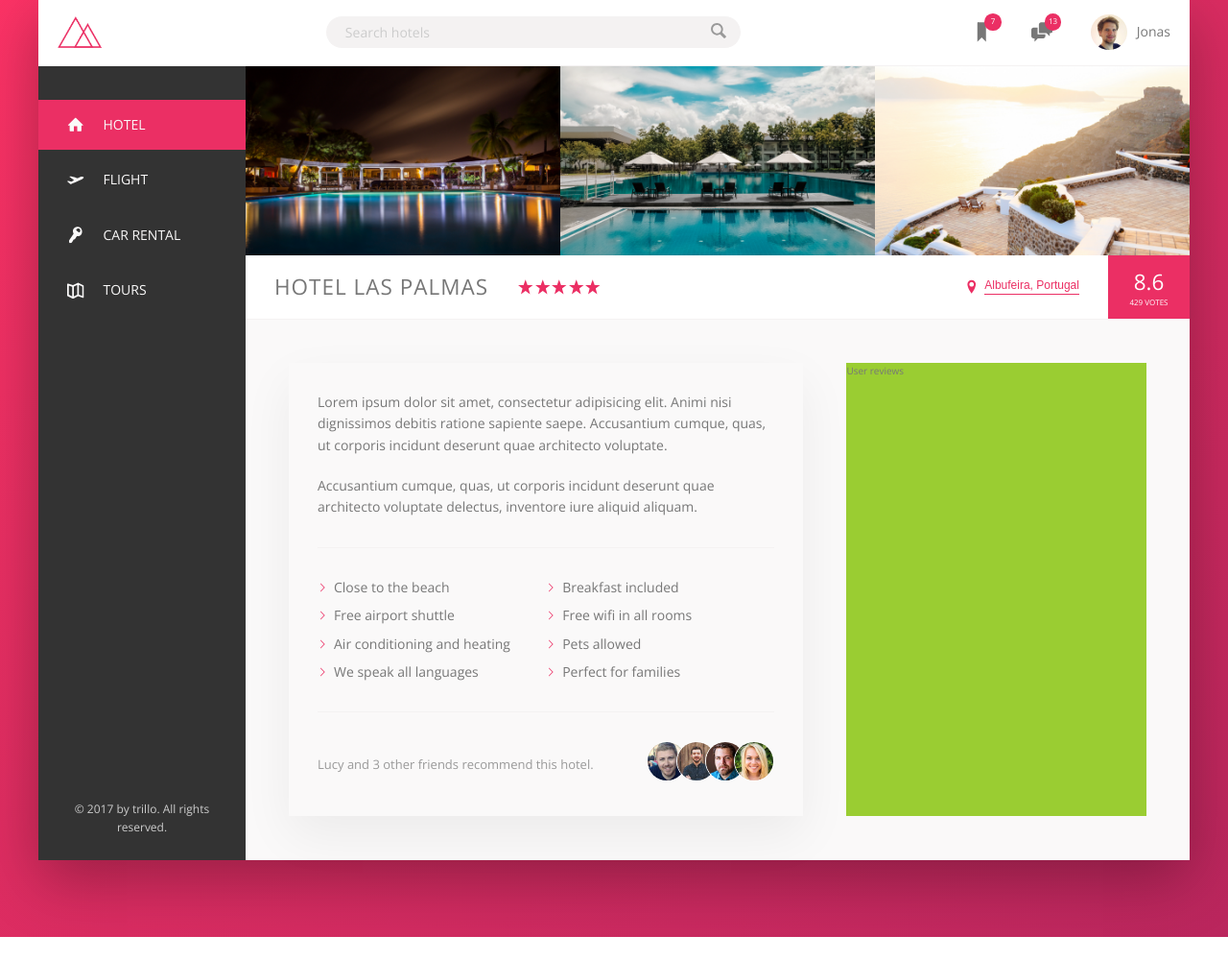
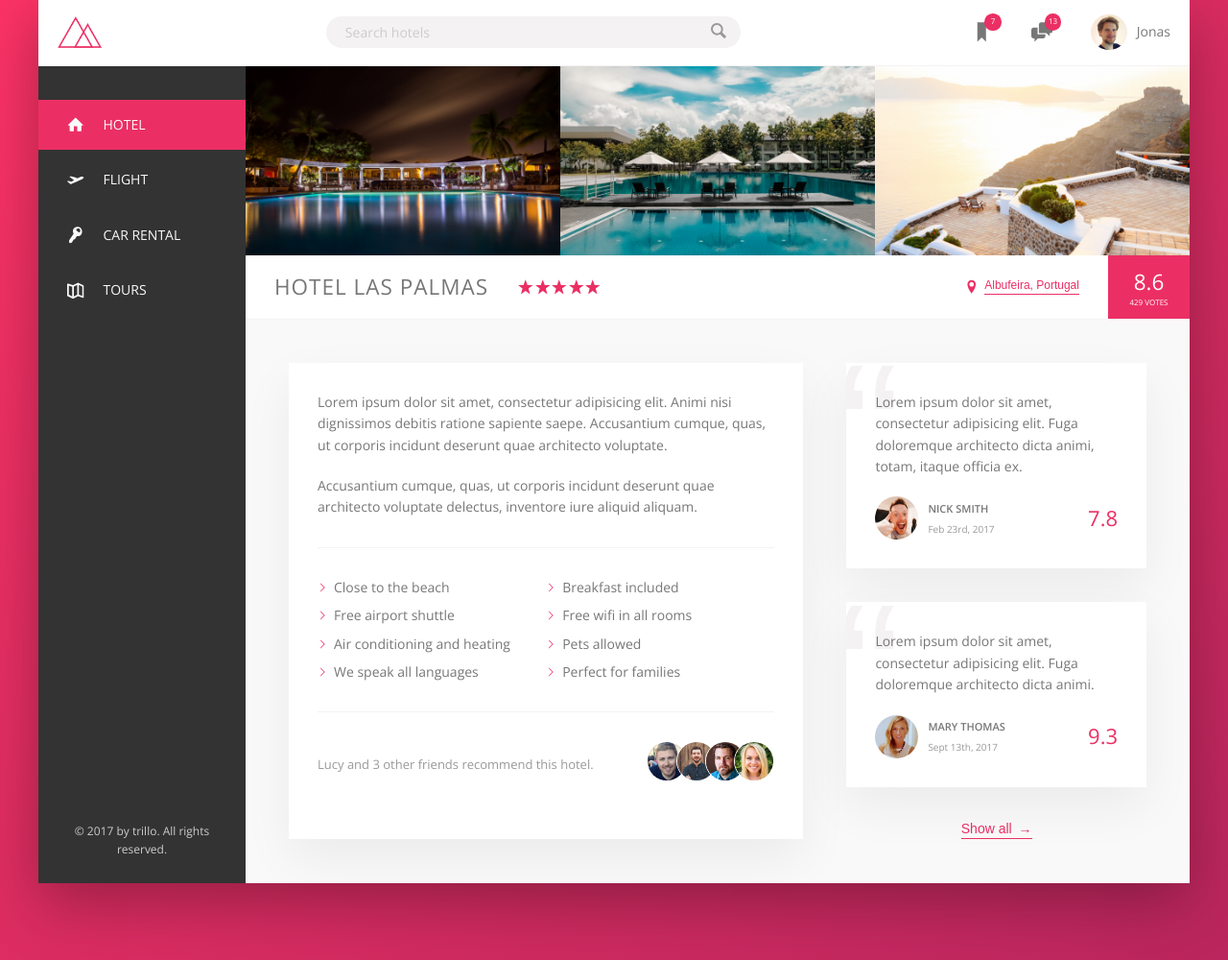
Before and after one commit to ccquach/advanced-css-and-sass-course, a PHP site: page / in a window 1280 px wide. Shown: the part 81-1081 px from the top of the page at 96% size. Before the commit the page ends 1057 px from the top, so only its background shows below. Run offline with PHP 8.4, Linux system fonts and the light colour scheme.

Commit message:
Trillo - add user reviews

```diff
--- a/Trillo/css/style.css
+++ b/Trillo/css/style.css
@@ -62,8 +62,13 @@ body {
   background-color: transparent;
   cursor: pointer;
   transition: all 0.2s ease-out; }
+  .btn-inline span {
+    margin-left: 3px;
+    transition: margin-left 0.2s ease-out; }
   .btn-inline:hover {
     color: var(--color-grey-dark-1); }
+    .btn-inline:hover span {
+      margin-left: 0.8rem; }
   .btn-inline:focus {
     outline: none;
     animation: pulsate 1s infinite; }
@@ -106,6 +111,50 @@ body {
     border: 1px solid var(--color-white); }
     .recommend__photo:not(:last-child) {
       margin-right: -1.5rem; }
+
+.review {
+  background-color: var(--color-white);
+  box-shadow: var(--shadow-light);
+  padding: 3rem;
+  margin-bottom: 3.5rem;
+  position: relative;
+  overflow: hidden; }
+  .review::before {
+    content: '\201C';
+    position: absolute;
+    top: -2.75rem;
+    left: -1rem;
+    line-height: 1;
+    font-size: 20rem;
+    font-family: sans-serif;
+    color: var(--color-grey-light-2);
+    z-index: 1; }
+  .review__text {
+    margin-bottom: 2rem;
+    position: relative;
+    z-index: 10; }
+  .review__user {
+    display: flex;
+    align-items: center; }
+    .review__user-box {
+      margin-right: auto; }
+    .review__user-name {
+      text-transform: uppercase;
+      font-size: 1.1rem;
+      font-weight: 600;
+      margin-bottom: 0.4rem; }
+    .review__user-date {
+      font-size: 1rem;
+      color: var(--color-grey-dark-3); }
+  .review__photo {
+    height: 4.5rem;
+    width: 4.5rem;
+    border-radius: 50%;
+    margin-right: 1rem; }
+  .review__rating {
+    font-size: 2.2rem;
+    font-weight: 300;
+    color: var(--color-primary); }
 
 .search {
   flex: 0 0 40%;
@@ -164,18 +213,16 @@ body {
   flex: 1; }
 
 .detail {
-  display: flex;
-  padding: 4.5rem;
-  background-color: var(--color-grey-light-1);
-  border-bottom: var(--line); }
+  display: flex; }
 
 .description {
-  flex: 0 0 60%;
-  margin-right: 4.5rem; }
+  flex: 0 0 60%; }
 
 .user-reviews {
-  background-color: yellowgreen;
-  flex: 1; }
+  flex: 1;
+  display: flex;
+  flex-direction: column;
+  align-items: center; }
 
 .header {
   background-color: var(--color-white);
@@ -226,9 +273,7 @@ body {
 
 .main-view {
   background-color: var(--color-white); }
-  .main-view .description {
-    box-shadow: var(--shadow-light);
-    padding: 3rem;
+  .main-view > * {
     font-size: 1.4rem; }
 
 .sidebar {
@@ -319,10 +364,21 @@ body {
     flex-direction: column;
     justify-content: center;
     align-items: center; }
-    .main-view .overview__rating--average {
+    .main-view .overview__rating-average {
       font-size: 2.25rem;
       font-weight: 300;
       margin-bottom: -3px; }
-    .main-view .overview__rating--count {
+    .main-view .overview__rating-count {
       font-size: 0.8rem;
       text-transform: uppercase; }
+
+.main-view .detail {
+  padding: 4.5rem;
+  background-color: var(--color-grey-light-1);
+  border-bottom: var(--line); }
+
+.main-view .description {
+  background-color: var(--color-white);
+  box-shadow: var(--shadow-light);
+  padding: 3rem;
+  margin-right: 4.5rem; }
--- a/Trillo/index.html
+++ b/Trillo/index.html
@@ -145,13 +145,14 @@
           </div>
           <!-- RATING -->
           <div class="overview__rating">
-            <div class="overview__rating--average">8.6</div>
-            <div class="overview__rating--count">429 votes</div>
+            <div class="overview__rating-average">8.6</div>
+            <div class="overview__rating-count">429 votes</div>
           </div>
         </div>
 
         <!-- DETAIL -->
         <div class="detail">
+          <!-- DESCRIPTION -->
           <div class="description">
             <p class="paragraph">
               Lorem ipsum dolor sit amet, consectetur adipisicing elit. Animi nisi dignissimos debitis ratione sapiente saepe. Accusantium
@@ -182,8 +183,37 @@
               </div>
             </div>
           </div>
+          <!-- USER REVIEWS -->
           <div class="user-reviews">
-            User reviews
+            <figure class="review">
+              <blockquote class="review__text">
+                Lorem ipsum dolor sit amet, consectetur adipisicing elit. Fuga doloremque architecto dicta animi, totam, itaque officia ex.
+              </blockquote>
+              <figcaption class="review__user">
+                <img src="./img/user-1.jpg" alt="User 1" class="review__photo">
+                <div class="review__user-box">
+                  <p class="review__user-name">Nick Smith</p>
+                  <p class="review__user-date">Feb 23rd, 2017</p>
+                </div>
+                <div class="review__rating">7.8</div>
+              </figcaption>
+            </figure>
+            <figure class="review">
+              <blockquote class="review__text">
+                Lorem ipsum dolor sit amet, consectetur adipisicing elit. Fuga doloremque architecto dicta animi.
+              </blockquote>
+              <figcaption class="review__user">
+                <img src="./img/user-2.jpg" alt="User 1" class="review__photo">
+                <div class="review__user-box">
+                  <p class="review__user-name">Mary Thomas</p>
+                  <p class="review__user-date">Sept 13th, 2017</p>
+                </div>
+                <div class="review__rating">9.3</div>
+              </figcaption>
+            </figure>
+            <button class="btn-inline">Show all
+              <span>&rarr;</span>
+            </button>
           </div>
         </div>
       </main>
--- a/Trillo/sass/components/_button.scss
+++ b/Trillo/sass/components/_button.scss
@@ -9,8 +9,17 @@
   cursor: pointer;
   transition: all 0.2s ease-out;
 
+  & span {
+    margin-left: 3px;
+    transition: margin-left 0.2s ease-out;
+  }
+
   &:hover {
     color: var(--color-grey-dark-1);
+
+    span {
+      margin-left: 0.8rem;
+    }
   }
 
   &:focus {
--- /dev/null
+++ b/Trillo/sass/components/_review.scss
@@ -0,0 +1,60 @@
+.review {
+  background-color: var(--color-white);
+  box-shadow: var(--shadow-light);
+  padding: 3rem;
+  margin-bottom: 3.5rem;
+  position: relative;
+  overflow: hidden;
+
+  &::before {
+    content: '\201C';
+    position: absolute;
+    top: -2.75rem;
+    left: -1rem;
+    line-height: 1;
+    font-size: 20rem;
+    font-family: sans-serif;
+    color: var(--color-grey-light-2);
+    z-index: 1;
+  }
+
+  &__text {
+    margin-bottom: 2rem;
+    position: relative;
+    z-index: 10;
+  }
+
+  &__user {
+    display: flex;
+    align-items: center;
+
+    &-box {
+      margin-right: auto;
+    }
+
+    &-name {
+      text-transform: uppercase;
+      font-size: 1.1rem;
+      font-weight: 600;
+      margin-bottom: 0.4rem;
+    }
+
+    &-date {
+      font-size: 1rem;
+      color: var(--color-grey-dark-3);
+    }
+  }
+
+  &__photo {
+    height: 4.5rem;
+    width: 4.5rem;
+    border-radius: 50%;
+    margin-right: 1rem;
+  }
+
+  &__rating {
+    font-size: 2.2rem;
+    font-weight: 300;
+    color: var(--color-primary);
+  }
+}
--- a/Trillo/sass/layout/_layout.scss
+++ b/Trillo/sass/layout/_layout.scss
@@ -25,17 +25,16 @@
 
 .detail {
   display: flex;
-  padding: 4.5rem;
-  background-color: var(--color-grey-light-1);
-  border-bottom: var(--line);
 }
 
 .description {
   flex: 0 0 60%;
-  margin-right: 4.5rem;
 }
 
 .user-reviews {
-  background-color: yellowgreen;
   flex: 1;
+
+  display: flex;
+  flex-direction: column;
+  align-items: center;
 }
--- a/Trillo/sass/layout/_main-view.scss
+++ b/Trillo/sass/layout/_main-view.scss
@@ -1,9 +1,7 @@
 .main-view {
   background-color: var(--color-white);
 
-  .description {
-    box-shadow: var(--shadow-light);
-    padding: 3rem;
+  & > * {
     font-size: 1.4rem;
   }
 }
--- a/Trillo/sass/main.scss
+++ b/Trillo/sass/main.scss
@@ -8,6 +8,7 @@
 @import './components/button';
 @import './components/list';
 @import './components/recommend';
+@import './components/review';
 @import './components/search';
 
 @import './layout/layout';
--- a/Trillo/sass/pages/_hotel.scss
+++ b/Trillo/sass/pages/_hotel.scss
@@ -62,16 +62,31 @@
       justify-content: center;
       align-items: center;
 
-      &--average {
+      &-average {
         font-size: 2.25rem;
         font-weight: 300;
         margin-bottom: -3px;
       }
 
-      &--count {
+      &-count {
         font-size: 0.8rem;
         text-transform: uppercase;
       }
     }
   }
+
+  // DETAIL
+
+  .detail {
+    padding: 4.5rem;
+    background-color: var(--color-grey-light-1);
+    border-bottom: var(--line);
+  }
+
+  .description {
+    background-color: var(--color-white);
+    box-shadow: var(--shadow-light);
+    padding: 3rem;
+    margin-right: 4.5rem;
+  }
 }
```
